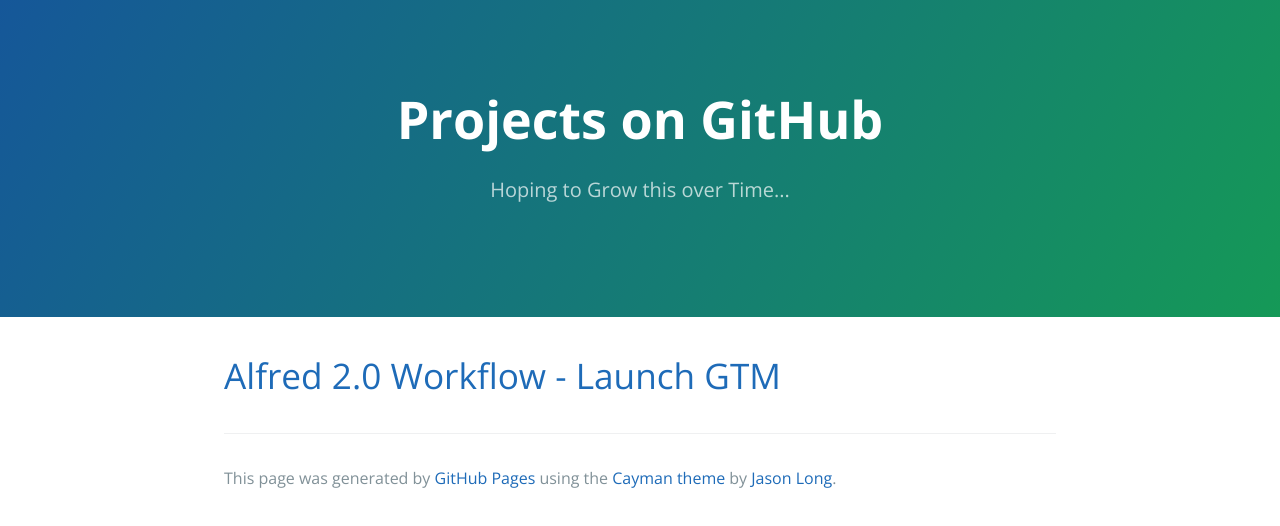
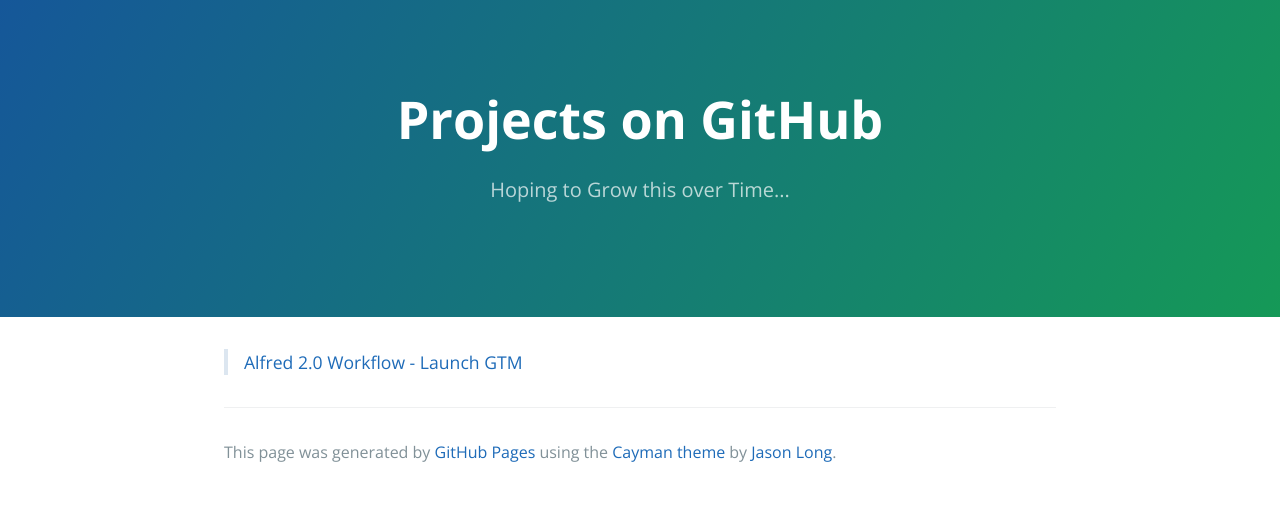
Before and after one commit to goswh/goswh.github.io, a plain HTML site: page index.html in a window 1280 px wide. Drawn offline with nearby package versions, Linux system fonts and the light colour scheme.

Commit message:
Replace master branch with page content via GitHub

```diff
--- a/index.html
+++ b/index.html
@@ -16,9 +16,9 @@
     </section>
 
     <section class="main-content">
-      <h1>
-<a id="alfred-20-workflow---launch-gtm" class="anchor" href="#alfred-20-workflow---launch-gtm" aria-hidden="true"><span class="octicon octicon-link"></span></a><a href="http://github.shawnhank.com/alfred-launch-gtm/">Alfred 2.0 Workflow - Launch GTM</a>
-</h1>
+      <blockquote>
+<p><a href="http://github.shawnhank.com/alfred-launch-gtm/">Alfred 2.0 Workflow - Launch GTM</a></p>
+</blockquote>
 
       <footer class="site-footer">
 
--- a/params.json
+++ b/params.json
@@ -1 +1 @@
-{"name":"Projects on GitHub","tagline":"Hoping to Grow this over Time...","body":"# [Alfred 2.0 Workflow - Launch GTM](http://github.shawnhank.com/alfred-launch-gtm/)\r\n","google":"","note":"Don't delete this file! It's used internally to help with page regeneration."}
+{"name":"Projects on GitHub","tagline":"Hoping to Grow this over Time...","body":"> [Alfred 2.0 Workflow - Launch GTM](http://github.shawnhank.com/alfred-launch-gtm/)\r\n","google":"","note":"Don't delete this file! It's used internally to help with page regeneration."}
```
